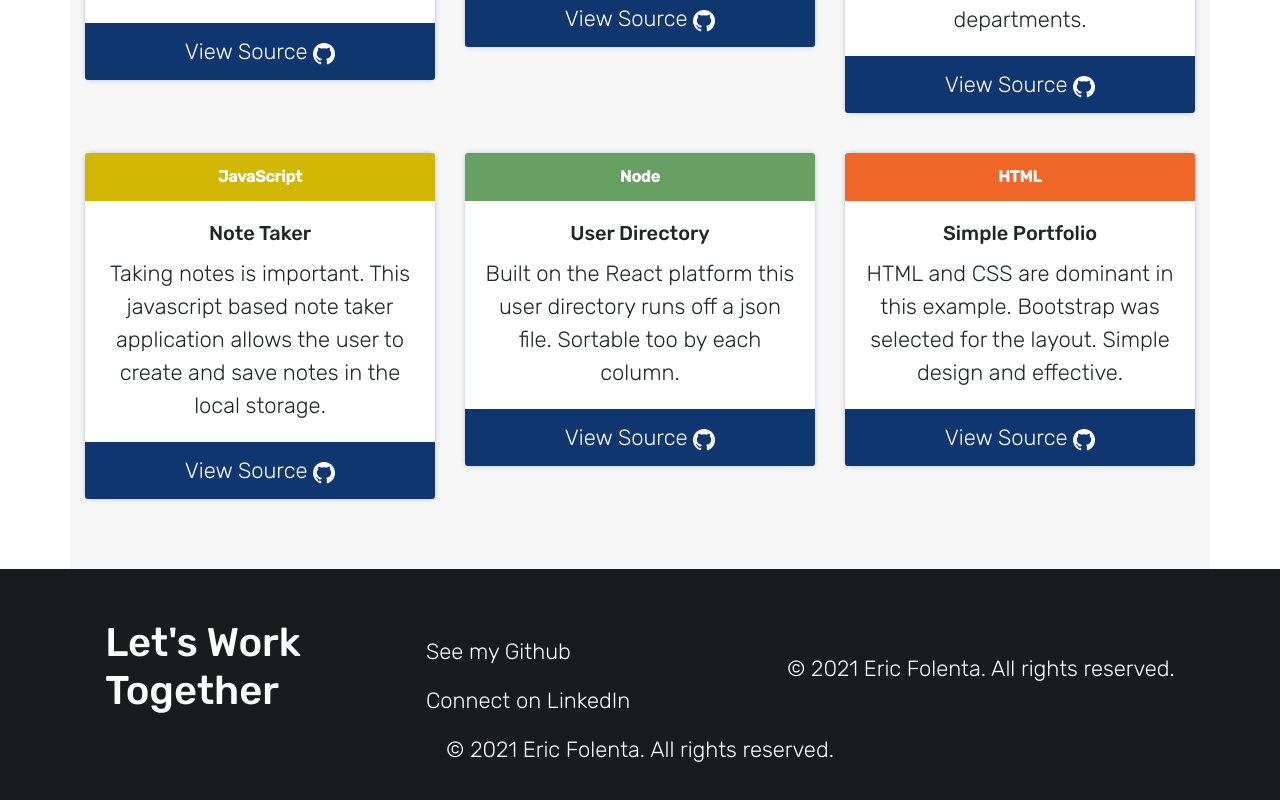
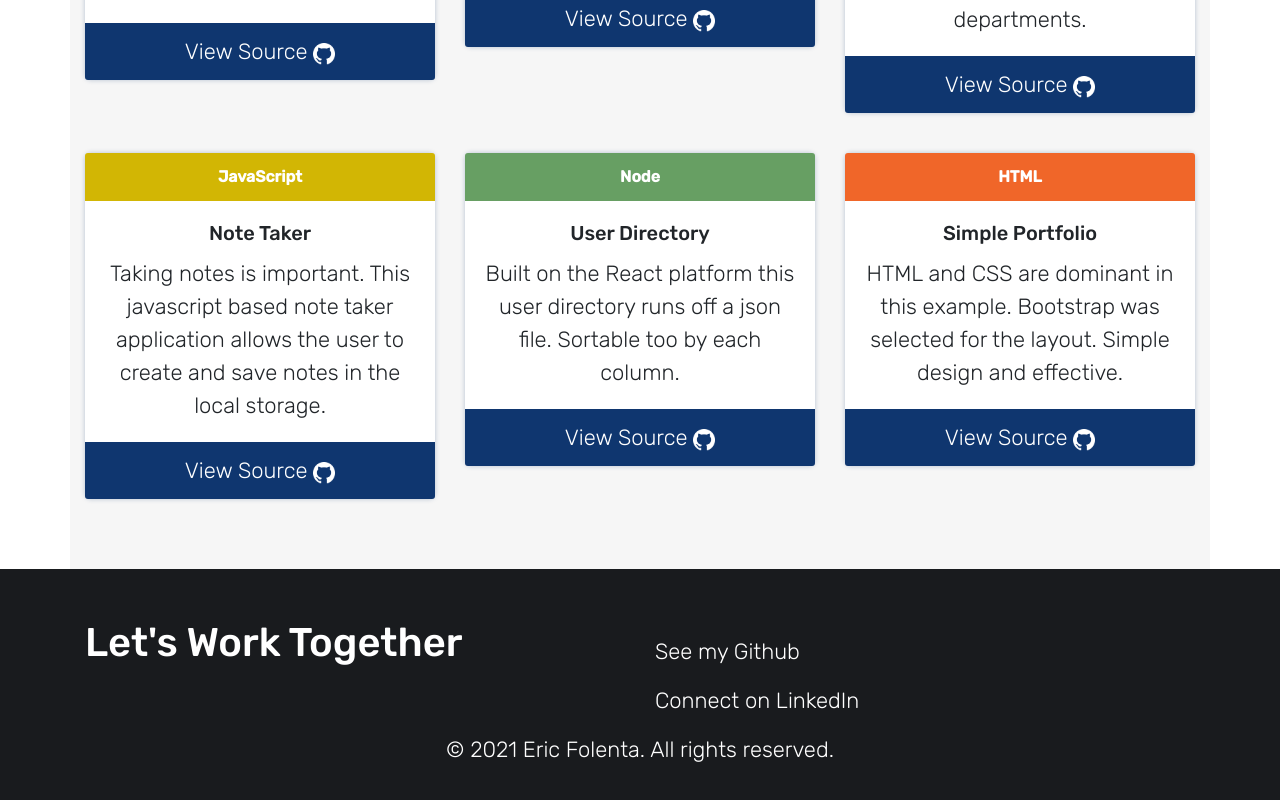
Before and after one commit to efolenta/20-react-portfolio, a React (Create React App) app: page /portfolio in a window 1280 px wide. Shown: the part 1642-2442 px from the top of the page. Built offline with nearby package versions, Linux system fonts and the light colour scheme.

Commit message:
Fixed footer layout

```diff
--- a/src/pages/Portfolio.js
+++ b/src/pages/Portfolio.js
@@ -87,12 +87,7 @@ function PortfolioPage() {
         </Row>
       </Container>
       <Container fluid id="footer">
-        <Row>
-          <Footer />
-        </Row>
-        <Row>
-          <Copyright />
-        </Row>
+        <Footer />
       </Container>
     </>
   );
```
